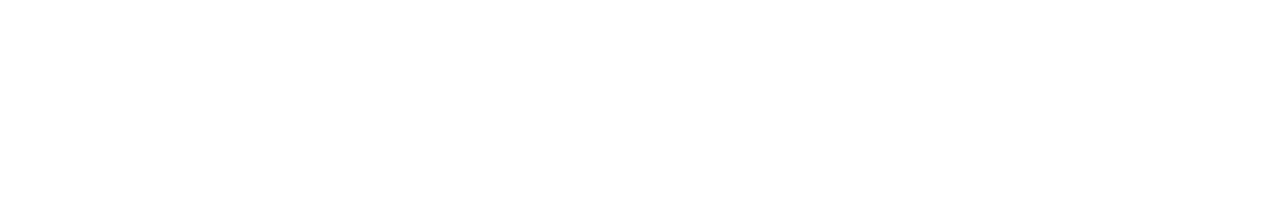
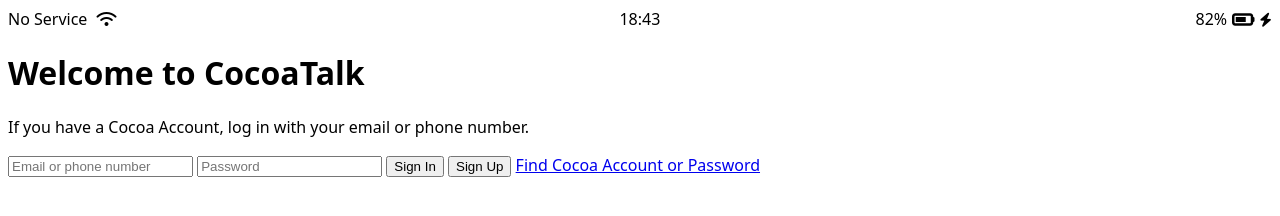
Before and after one commit to phsik3260/cocoa-talk, a plain HTML site: page index.html in a window 1280 px wide. Drawn offline with Linux system fonts and the light colour scheme.

Commit message:
Create index.html & Add styling status-bar

```diff
--- /dev/null
+++ b/css/style.css
@@ -0,0 +1,29 @@
+body {
+  font-family: system-ui, -apple-system, BlinkMacSystemFont, "Segoe UI", Roboto,
+    Oxygen, Ubuntu, Cantarell, "Open Sans", "Helvetica Neue", sans-serif;
+}
+
+/* Status Bar */
+
+.status-bar {
+  display: flex;
+  align-items: center;
+}
+.status-bar__column {
+  width: 33.33%;
+}
+.status-bar__column:nth-child(1) > span {
+  margin-right: 5px;
+}
+.status-bar__column:nth-child(2) {
+  display: flex;
+  justify-content: center;
+}
+.status-bar__column:nth-child(3) {
+  display: flex;
+  justify-content: flex-end;
+  align-items: center;
+}
+.status-bar__column:nth-child(3) > i {
+  margin-left: 5px;
+}
--- a/index.html
+++ b/index.html
@@ -4,8 +4,48 @@
     <meta charset="UTF-8" />
     <meta http-equiv="X-UA-Compatible" content="IE=edge" />
     <meta name="viewport" content="width=device-width, initial-scale=1.0" />
-    <title>cocoa-talk</title>
-    <link rel="stylesheet" href="style.css" />
+    <title>CocoaTalk</title>
+    <link rel="stylesheet" href="css/style.css" />
   </head>
-  <body></body>
+  <body>
+    <div class="status-bar">
+      <div class="status-bar__column">
+        <span>No Service</span>
+        <i class="fa-solid fa-wifi"></i>
+      </div>
+      <div class="status-bar__column">
+        <span>18:43</span>
+      </div>
+      <div class="status-bar__column">
+        <span>82%</span>
+        <i class="fa-solid fa-battery-three-quarters fa-lg"></i>
+        <i class="fa-solid fa-bolt fa-sm"></i>
+      </div>
+    </div>
+    <header class="welcome-header">
+      <h1 class="welcome-header__title">Welcome to CocoaTalk</h1>
+      <p class="welcome-header__text">
+        If you have a Cocoa Account, log in with your email or phone number.
+      </p>
+    </header>
+    <form class="signin-form">
+      <input
+        type="text"
+        placeholder="Email or phone number"
+        class="signin-form__input"
+      />
+      <input
+        type="password"
+        placeholder="Password"
+        class="signin-form__input"
+      />
+      <button class="signin-form__btn">Sign In</button>
+      <button class="signin-form__btn">Sign Up</button>
+      <a href="#" class="signin-form__a">Find Cocoa Account or Password</a>
+    </form>
+    <script
+      src="https://kit.fontawesome.com/aec564fdc0.js"
+      crossorigin="anonymous"
+    ></script>
+  </body>
 </html>
```
Also changed, not shown: style.css (deleted).
